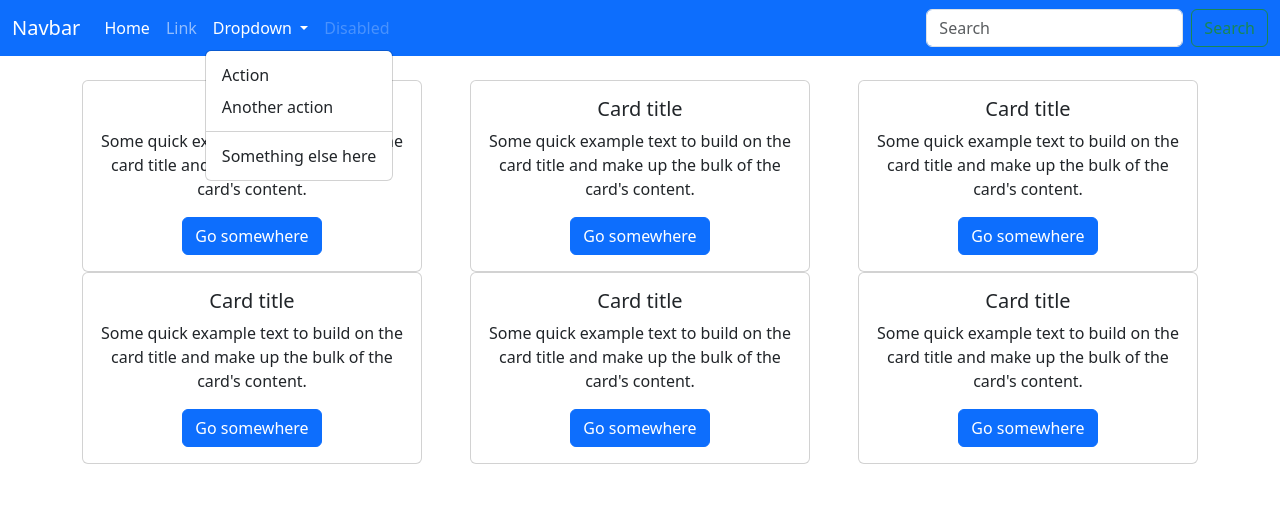
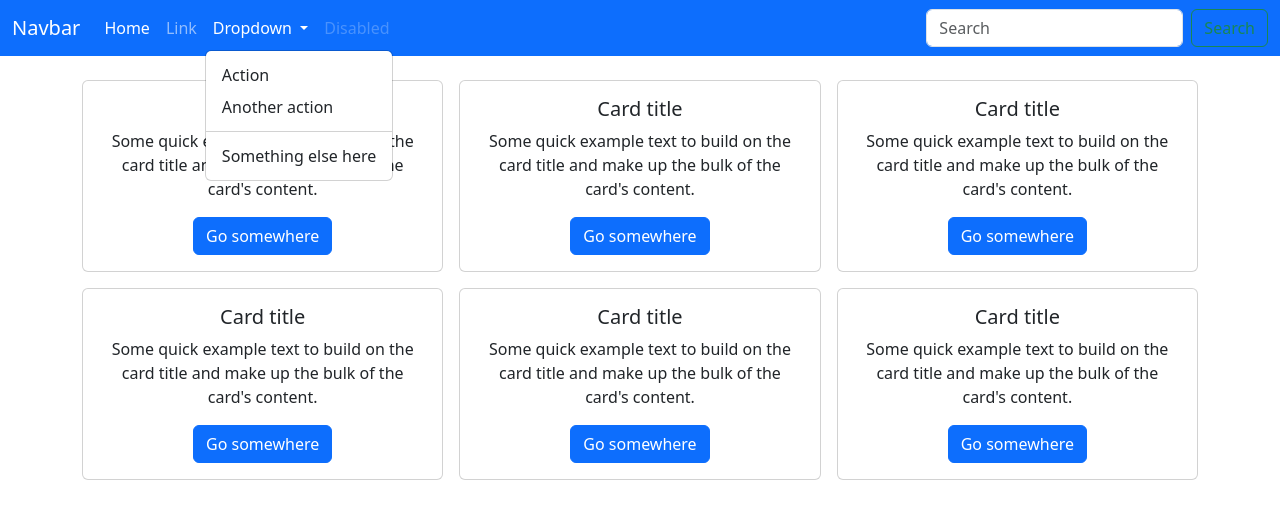
Before and after one commit to hjun-park/vue-js-practice, a Vue app: page / in a window 1280 px wide. Both pictures are taken after a click on the button "Dropdown". Shown: the top 518 px of the page. Built offline with nearby package versions, Linux system fonts and the light colour scheme.

Commit message:
[컴포넌트 기초 + 심화] Vue3 컴포넌트 기초

```diff
--- a/src/App.vue
+++ b/src/App.vue
@@ -1,149 +1,26 @@
 <template>
-	<!-- 01. BootStrap Docs에서 NavBar 코드를 복붙한다. -->
-	<!-- 01-1. expand-lg -> expand-sm : 작은 창에서도 Nav bar가 보임-->
-	<nav class="navbar navbar-expand-sm navbar-dark bg-primary">
-		<div class="container-fluid">
-			<a class="navbar-brand" href="#">Navbar</a>
-			<button
-				class="navbar-toggler"
-				type="button"
-				data-bs-toggle="collapse"
-				data-bs-target="#navbarSupportedContent"
-				aria-controls="navbarSupportedContent"
-				aria-expanded="false"
-				aria-label="Toggle navigation"
-			>
-				<span class="navbar-toggler-icon"></span>
-			</button>
-			<div class="collapse navbar-collapse" id="navbarSupportedContent">
-				<ul class="navbar-nav me-auto">
-					<li class="nav-item">
-						<a class="nav-link active" aria-current="page" href="#">Home</a>
-					</li>
-					<li class="nav-item">
-						<a class="nav-link" href="#">Link</a>
-					</li>
-					<li class="nav-item dropdown">
-						<a
-							class="nav-link dropdown-toggle"
-							href="#"
-							role="button"
-							data-bs-toggle="dropdown"
-							aria-expanded="false"
-						>
-							Dropdown
-						</a>
-						<ul class="dropdown-menu">
-							<li><a class="dropdown-item" href="#">Action</a></li>
-							<li><a class="dropdown-item" href="#">Another action</a></li>
-							<li>
-								<hr class="dropdown-divider" />
-							</li>
-							<li><a class="dropdown-item" href="#">Something else here</a></li>
-						</ul>
-					</li>
-					<li class="nav-item">
-						<a class="nav-link disabled">Disabled</a>
-					</li>
-				</ul>
-				<form class="d-flex" role="search">
-					<input
-						class="form-control me-2"
-						type="search"
-						placeholder="Search"
-						aria-label="Search"
-					/>
-					<button class="btn btn-outline-success" type="submit">Search</button>
-				</form>
-			</div>
-		</div>
-	</nav>
-
-	<!-- 02. main 코드 작성 -->
-	<main>
-		<div class="container text-center py-4">
-			<div class="row gx-5">
-				<!-- card 사이 간격 부여 (gx, gy) -->
-				<div class="col col-4">
-					<!-- 3개씩 배치-->
-					<div class="card">
-						<div class="card-body">
-							<h5 class="card-title">Card title</h5>
-							<p class="card-text">
-								Some quick example text to build on the card title and make up
-								the bulk of the card's content.
-							</p>
-							<a href="#" class="btn btn-primary">Go somewhere</a>
-						</div>
-					</div>
-				</div>
-				<div class="col col-4">
-					<div class="card">
-						<div class="card-body">
-							<h5 class="card-title">Card title</h5>
-							<p class="card-text">
-								Some quick example text to build on the card title and make up
-								the bulk of the card's content.
-							</p>
-							<a href="#" class="btn btn-primary">Go somewhere</a>
-						</div>
-					</div>
-				</div>
-				<div class="col col-4">
-					<div class="card">
-						<div class="card-body">
-							<h5 class="card-title">Card title</h5>
-							<p class="card-text">
-								Some quick example text to build on the card title and make up
-								the bulk of the card's content.
-							</p>
-							<a href="#" class="btn btn-primary">Go somewhere</a>
-						</div>
-					</div>
-				</div>
-				<div class="col col-4">
-					<div class="card">
-						<div class="card-body">
-							<h5 class="card-title">Card title</h5>
-							<p class="card-text">
-								Some quick example text to build on the card title and make up
-								the bulk of the card's content.
-							</p>
-							<a href="#" class="btn btn-primary">Go somewhere</a>
-						</div>
-					</div>
-				</div>
-				<div class="col col-4">
-					<div class="card">
-						<div class="card-body">
-							<h5 class="card-title">Card title</h5>
-							<p class="card-text">
-								Some quick example text to build on the card title and make up
-								the bulk of the card's content.
-							</p>
-							<a href="#" class="btn btn-primary">Go somewhere</a>
-						</div>
-					</div>
-				</div>
-				<div class="col col-4">
-					<div class="card">
-						<div class="card-body">
-							<h5 class="card-title">Card title</h5>
-							<p class="card-text">
-								Some quick example text to build on the card title and make up
-								the bulk of the card's content.
-							</p>
-							<a href="#" class="btn btn-primary">Go somewhere</a>
-						</div>
-					</div>
-				</div>
-			</div>
-		</div>
-	</main>
+	<div>
+		<!-- 지역으로 등록해서 사용한 컴포넌트 (해당 파일 <script> 참고)-->
+		<TheNav></TheNav>
+		<TheView></TheView>
+		<!-- 전역으로 등록해서 사용한 컴포넌트 (main.js 참고)-->
+		<!-- <AppCard></AppCard> -->
+	</div>
 </template>
 
 <script>
+// 01. 컴포넌트 import
+import TheNav from './components/TheNav.vue';
+import TheView from './components/TheView.vue';
+import AppCard from './components/AppCard.vue';
+
+// 02. 컴포넌트 사용
 export default {
+	components: {
+		TheNav,
+		TheView,
+		// AppCard,
+	},
 	setup() {
 		return {};
 	},
--- /dev/null
+++ b/src/components/AppCard.vue
@@ -0,0 +1,29 @@
+<template>
+	<div>
+		<!-- 3개씩 배치-->
+		<div class="card">
+			<div class="card-body">
+				<h5 class="card-title red">Card title</h5>
+				<p class="card-text">
+					Some quick example text to build on the card title and make up the
+					bulk of the card's content.
+				</p>
+				<a href="#" class="btn btn-primary">Go somewhere</a>
+			</div>
+		</div>
+	</div>
+</template>
+
+<script>
+export default {
+	setup() {
+		return {};
+	},
+};
+</script>
+
+<style lang="scss" scoped>
+.red {
+	color: v-bind(color) !important;
+}
+</style>
--- /dev/null
+++ b/src/components/TheNav.vue
@@ -0,0 +1,71 @@
+<template>
+	<!-- 01. BootStrap Docs에서 NavBar 코드를 복붙한다. -->
+	<!-- 01-1. expand-lg -> expand-sm : 작은 창에서도 Nav bar가 보임-->
+	<nav class="navbar navbar-expand-sm navbar-dark bg-primary">
+		<div class="container-fluid">
+			<a class="navbar-brand" href="#">Navbar</a>
+			<button
+				class="navbar-toggler"
+				type="button"
+				data-bs-toggle="collapse"
+				data-bs-target="#navbarSupportedContent"
+				aria-controls="navbarSupportedContent"
+				aria-expanded="false"
+				aria-label="Toggle navigation"
+			>
+				<span class="navbar-toggler-icon"></span>
+			</button>
+			<div class="collapse navbar-collapse" id="navbarSupportedContent">
+				<ul class="navbar-nav me-auto">
+					<li class="nav-item">
+						<a class="nav-link active" aria-current="page" href="#">Home</a>
+					</li>
+					<li class="nav-item">
+						<a class="nav-link" href="#">Link</a>
+					</li>
+					<li class="nav-item dropdown">
+						<a
+							class="nav-link dropdown-toggle"
+							href="#"
+							role="button"
+							data-bs-toggle="dropdown"
+							aria-expanded="false"
+						>
+							Dropdown
+						</a>
+						<ul class="dropdown-menu">
+							<li><a class="dropdown-item" href="#">Action</a></li>
+							<li><a class="dropdown-item" href="#">Another action</a></li>
+							<li>
+								<hr class="dropdown-divider" />
+							</li>
+							<li><a class="dropdown-item" href="#">Something else here</a></li>
+						</ul>
+					</li>
+					<li class="nav-item">
+						<a class="nav-link disabled">Disabled</a>
+					</li>
+				</ul>
+				<form class="d-flex" role="search">
+					<input
+						class="form-control me-2"
+						type="search"
+						placeholder="Search"
+						aria-label="Search"
+					/>
+					<button class="btn btn-outline-success" type="submit">Search</button>
+				</form>
+			</div>
+		</div>
+	</nav>
+</template>
+
+<script>
+export default {
+	setup() {
+		return {};
+	},
+};
+</script>
+
+<style lang="scss" scoped></style>
--- /dev/null
+++ b/src/components/TheView.vue
@@ -0,0 +1,30 @@
+<template>
+	<!-- 02. main 코드 작성 -->
+	<!-- File name rule : 파스칼 형식을 따르며
+  하나의 컴포넌트만 가진 경우라면 The로 시작한다.-->
+	<main>
+		<div class="container text-center py-4">
+			<div class="row g-3">
+				<!-- card 사이 간격 부여 (gx, gy) -->
+				<div class="col col-4"><AppCard></AppCard></div>
+				<div class="col col-4"><AppCard></AppCard></div>
+				<div class="col col-4"><AppCard></AppCard></div>
+				<div class="col col-4"><AppCard></AppCard></div>
+				<div class="col col-4"><AppCard></AppCard></div>
+				<div class="col col-4"><AppCard></AppCard></div>
+			</div>
+		</div>
+	</main>
+</template>
+
+<script>
+import AppCard from '@/components/AppCard.vue';
+export default {
+	components: { AppCard },
+	setup() {
+		return {};
+	},
+};
+</script>
+
+<style lang="scss" scoped></style>
```
Also changed, not shown: src/main.js (+9 -3 lines).
